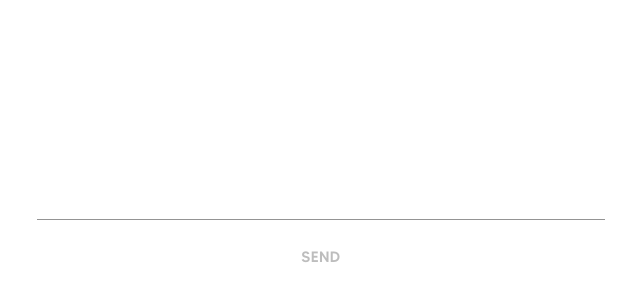
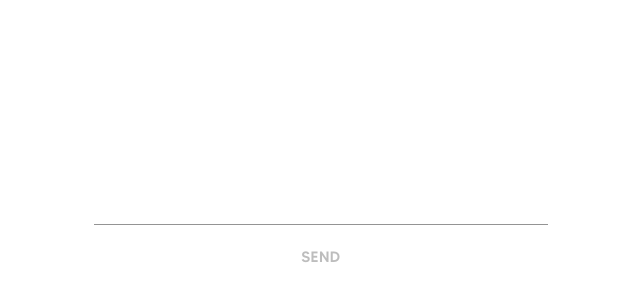
Before and after one commit to zetachua/MAGIC, a React (Vite) app in the folder client/: page / in a window 1280 px wide. Shown: the part 170-470 px from the top of the page, without its empty margins (319-959 px from the left). Built offline with nearby package versions, Linux system fonts and the light colour scheme.

Commit message:
update frontend fix

```diff
--- a/client/src/components/MentorChatDialog.jsx
+++ b/client/src/components/MentorChatDialog.jsx
@@ -43,7 +43,8 @@ const MentorChatDialog = () => {
         display: 'flex',
         flexDirection: 'column',
         gap: '0.75rem',
-        width: '100%'
+        width: '80%',
+        margin: 'auto'
       }}>
         <Input
           type="text"
@@ -74,6 +75,7 @@ const MentorChatDialog = () => {
             fontSize: 'clamp(14px, 2vw, 15px) !important',
             padding: 'clamp(10px, 2vw, 12px)',
             width: '100%',
+            height: '40px',
             '&:hover': {
               backgroundColor: 'rgba(255, 255, 255, 0.9)'
             },
```
Also changed, not shown: 3 other files (tests, documents, lock files or other folders).
